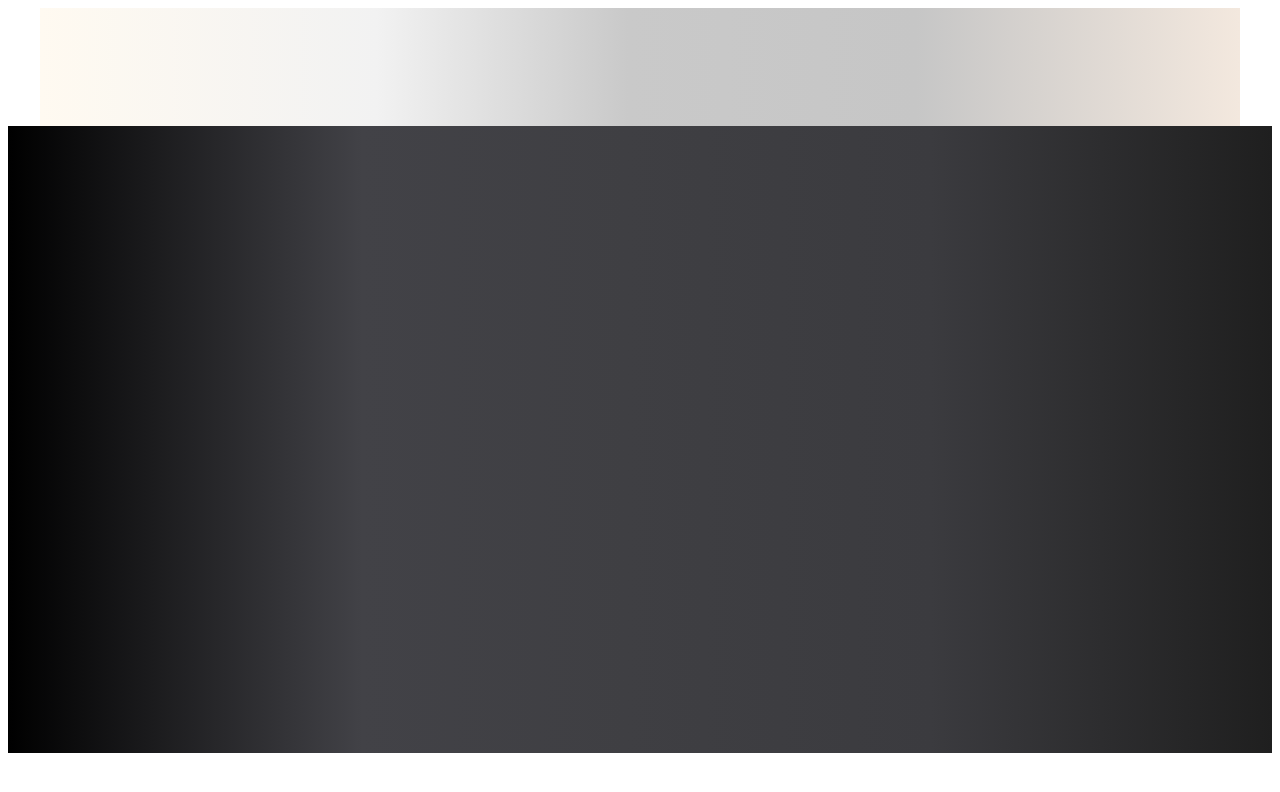
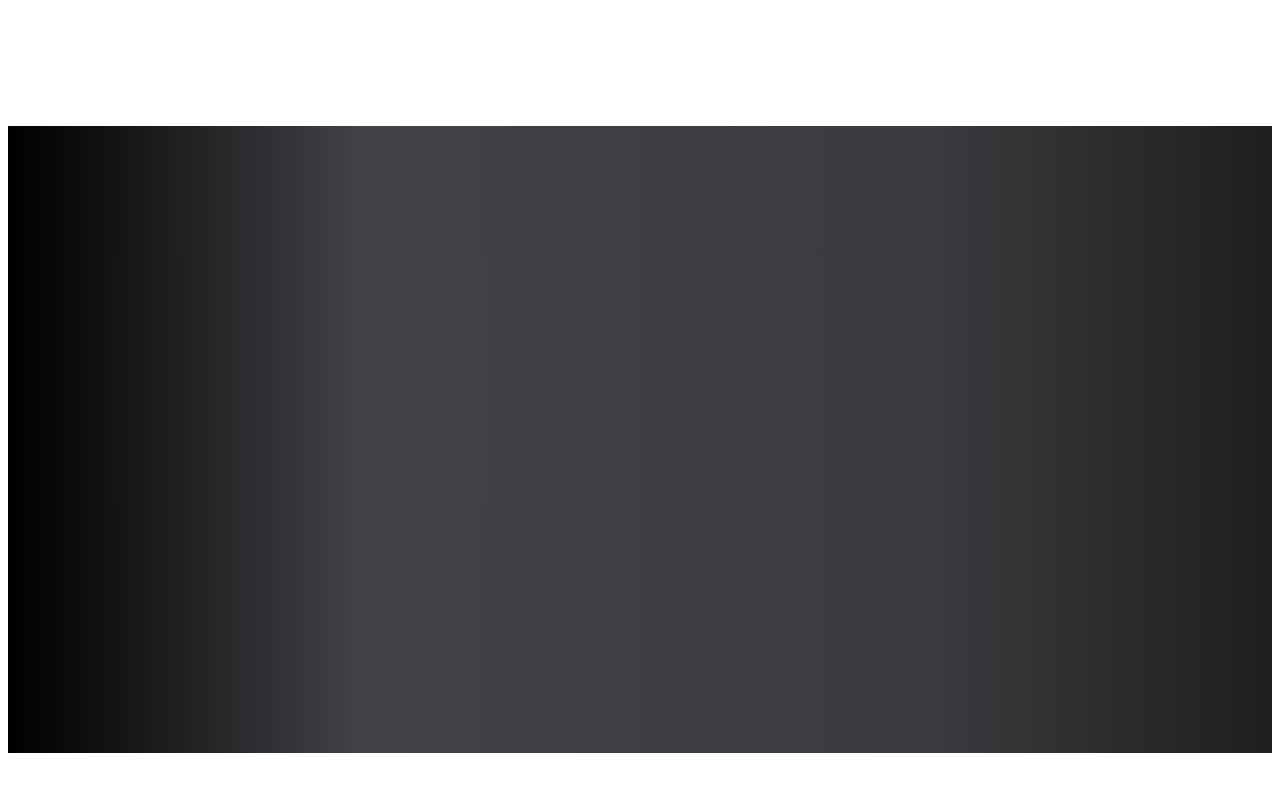
Before and after one commit to idfk830/justAtest, a plain HTML site: page index.html in a window 1280 px wide. Drawn offline with Linux system fonts and the light colour scheme.

Commit message:
Update index.html

```diff
--- a/index.html
+++ b/index.html
@@ -26,15 +26,11 @@
 
 	#NavBox {
 
-	background: rgb(255,250,241);
-	background: linear-gradient(90deg, rgba(255,250,241,1) 0%,
-	rgba(242,242,242,1) 28%, rgba(201,201,201,1) 49%, rgba(198,198,198,1) 73%,
-	rgba(243,232,222,1) 100%);
+	background: white;
 
 	height: 15%;
-	width: 95%;
+	width: 100%;
 	margin-top: 3px;
-	margin-left: 2.5%;
 
 	}
 
```
